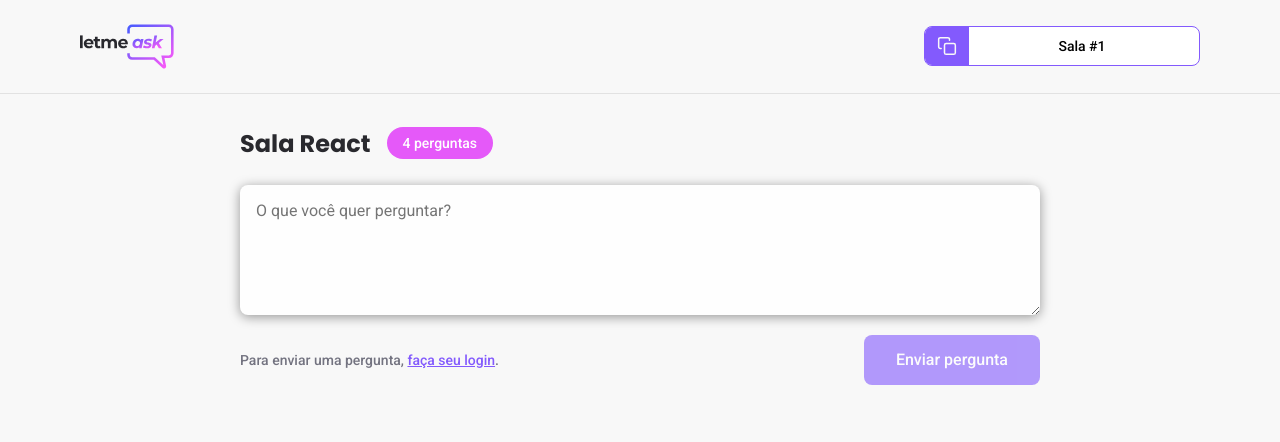
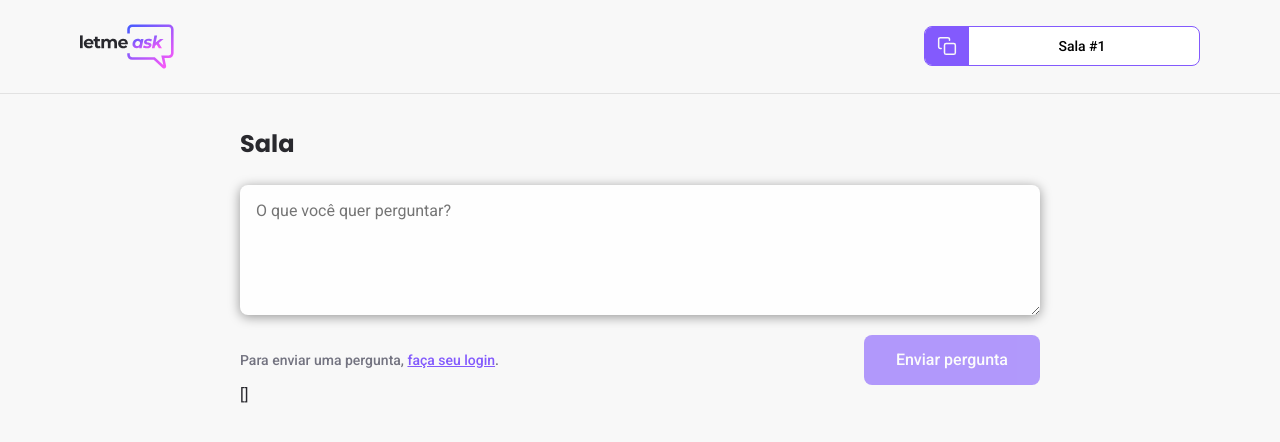
Before and after one commit to nhiroshihashimoto/nlw-06-reactjs, a React (Create React App) app: page /rooms/1 in a window 1280 px wide. Shown: the top 442 px of the page. Built offline with nearby package versions, Linux system fonts and the light colour scheme; no server answers; the database is empty.

Commit message:
Create Questions Page

```diff
--- a/src/pages/Room.tsx
+++ b/src/pages/Room.tsx
@@ -47,7 +47,7 @@ export function Room() {
 
   useEffect(() => {
     const roomRef = database.ref(`rooms/${roomId}`);
-    roomRef.once('value', room => {
+    roomRef.on('value', room => {
       const databaseRoom = room.val();
       const firebaseQuestions: FirebaseQuestions = databaseRoom.questions ?? {};
       const parsedQuestions = Object.entries(firebaseQuestions).map(([key, value]) => {
@@ -103,8 +103,8 @@ export function Room() {
 
       <main>
         <div className="room-title">
-          <h1>Sala React</h1>
-          <span>4 perguntas</span>
+          <h1>Sala {title}</h1>
+          {questions.length > 0 && <span>{questions.length} pergunta(s)</span>}
         </div>
 
         <form onSubmit={handleSendQuestion}>
@@ -125,6 +125,8 @@ export function Room() {
             <Button type="submit" disabled={!user}>Enviar pergunta</Button>
           </div>
         </form>
+
+        {JSON.stringify(questions)}
       </main>
     </div>
   );
```
